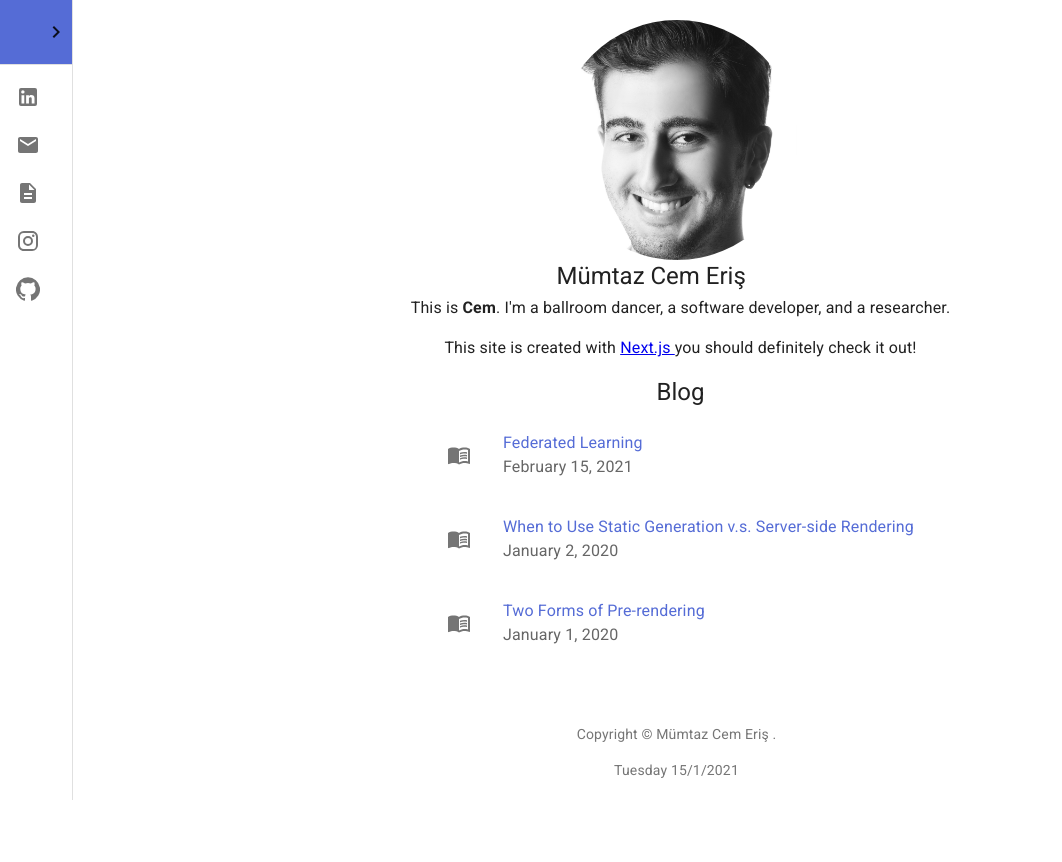
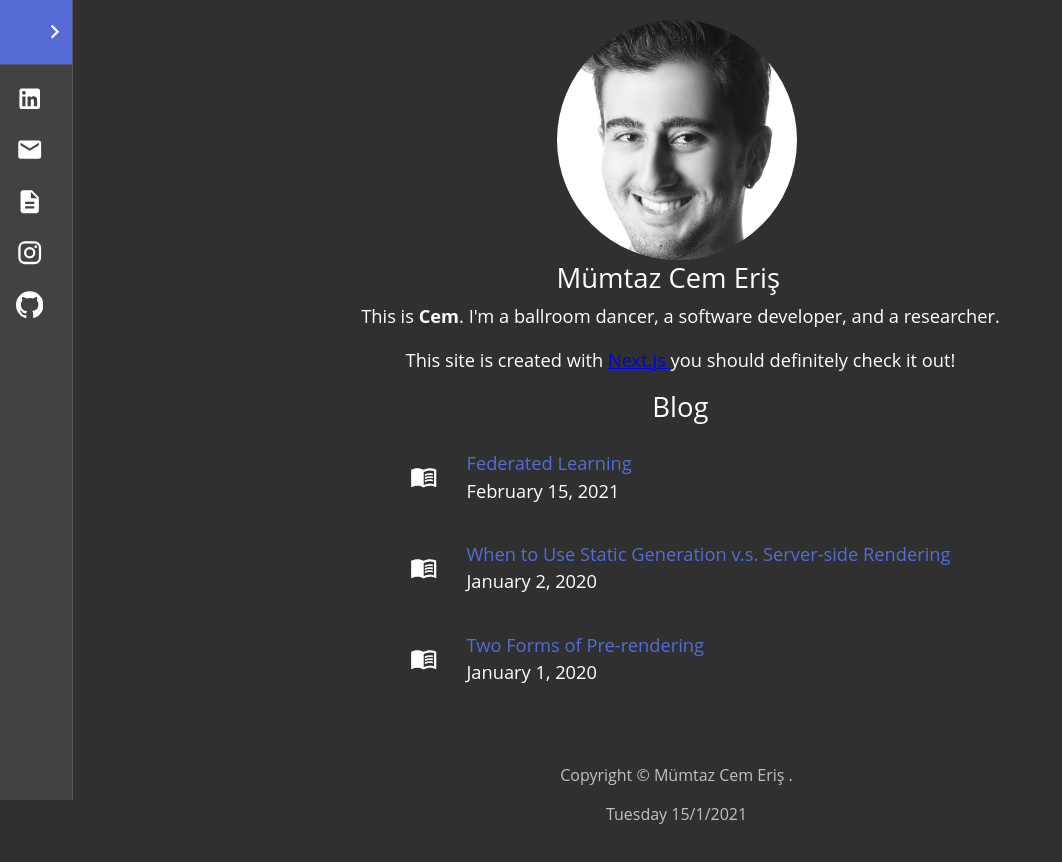
Before and after one commit to mumtazcem/personal-website, a Next.js app: page / in a window 1280 px wide. Shown: the top 862 px of the page, without its empty margins (0-1062 px from the left). Built offline with nearby package versions, Linux system fonts and the light colour scheme.

Commit message:
Apply dark theme and add links to items in the drawer

```diff
--- a/components/drawer.tsx
+++ b/components/drawer.tsx
@@ -72,11 +72,12 @@ const useStyles = makeStyles((theme: Theme) =>
     }),
 );
 
+
 export default function MiniDrawer({
     children
 }: {
     children: React.ReactNode
-  })  {
+}) {
     const classes = useStyles();
     const theme = useTheme();
     const [open, setOpen] = React.useState(false);
@@ -87,7 +88,7 @@ export default function MiniDrawer({
 
     const handleDrawerClose = () => {
         setOpen(false);
-  };
+    }
 
     return (
         <Container className={classes.root}>
@@ -135,6 +136,8 @@ export default function MiniDrawer({
                     <ListItem
                         button key={'LinkedIn'}
                         onClick={handleDrawerClose}
+                        component="a"
+                        href="https://www.linkedin.com/in/mumtazcem"
                     >
                         <ListItemIcon><LinkedInIcon /> </ListItemIcon>
                         <ListItemText primary={'LinkedIn'} />
@@ -143,6 +146,8 @@ export default function MiniDrawer({
                     <ListItem
                         button key={'Mail'}
                         onClick={handleDrawerClose}
+                        component="a"
+                        href="mailto:erismu@itu.edu.tr"
                     >
                         <ListItemIcon><MailIcon /> </ListItemIcon>
                         <ListItemText primary={'Mail'} />
@@ -151,6 +156,8 @@ export default function MiniDrawer({
                     <ListItem
                         button key={'CV'}
                         onClick={handleDrawerClose}
+                        component="a"
+                        href="https://www.linkedin.com/in/mumtazcem"
                     >
                         <ListItemIcon><DescriptionIcon /> </ListItemIcon>
                         <ListItemText primary={'CV'} />
@@ -159,6 +166,8 @@ export default function MiniDrawer({
                     <ListItem
                         button key={'Instagram'}
                         onClick={handleDrawerClose}
+                        component="a"
+                        href="https://www.instagram.com/mumtazcem/"
                     >
                         <ListItemIcon><InstagramIcon /> </ListItemIcon>
                         <ListItemText primary={'Instagram'} />
@@ -167,6 +176,8 @@ export default function MiniDrawer({
                     <ListItem
                         button key={'GitHub'}
                         onClick={handleDrawerClose}
+                        component="a"
+                        href="https://github.com/mumtazcem/"
                     >
                         <ListItemIcon><GitHubIcon /> </ListItemIcon>
                         <ListItemText primary={'GitHub'} />
--- a/components/layout.tsx
+++ b/components/layout.tsx
@@ -7,7 +7,6 @@ import Typography from '@material-ui/core/Typography';
 import { createStyles, makeStyles, useTheme, Theme } from '@material-ui/core/styles';
 import Avatar from '@material-ui/core/Avatar';
 import Container from '@material-ui/core/Container';
-import Box from '@material-ui/core/Box';
 
 const name = 'Mümtaz Cem Eriş'
 export const siteTitle = 'M. Cem Eriş'
--- a/pages/index.tsx
+++ b/pages/index.tsx
@@ -34,12 +34,6 @@ const useStyles = makeStyles((theme: Theme) =>
   },
   listItem: {
     margin: theme.spacing(0, 0, 1),
-  },
-  primaryText: {
-    color: 'textPrimary',
-  },
-  secondaryText: {
-    color: "#666",
   },
 }),
 );
@@ -86,7 +80,7 @@ export default function Home({
                   </Link>
                 }
                 secondary={
-                  <Typography className={classes.secondaryText}>
+                  <Typography>
                     <Date dateString={date} />
                   </Typography>
                 }
--- a/src/theme.js
+++ b/src/theme.tsx
@@ -1,8 +1,14 @@
 import { createMuiTheme } from '@material-ui/core/styles';
 import { red, green, amber } from '@material-ui/core/colors';
 
+
 // Create a theme instance.
 const theme = createMuiTheme({
+  typography: {
+    fontWeightMedium: 600,
+    fontFamily: ['Open Sans', 'Arial', 'sans-serif'].join(','),
+    fontSize: 16,
+  },
   palette: {
     primary: {
       main: '#556cd6',
@@ -13,12 +19,7 @@ const theme = createMuiTheme({
     error: {
       main: red.A400,
     },
-    background: {
-      default: '#fff',
-    },
-    textPrimary: {
-      main: green
-    }
+    type: "dark"
   },
 });
 
```
Lines whose indentation alone changed are shown as unchanged.
